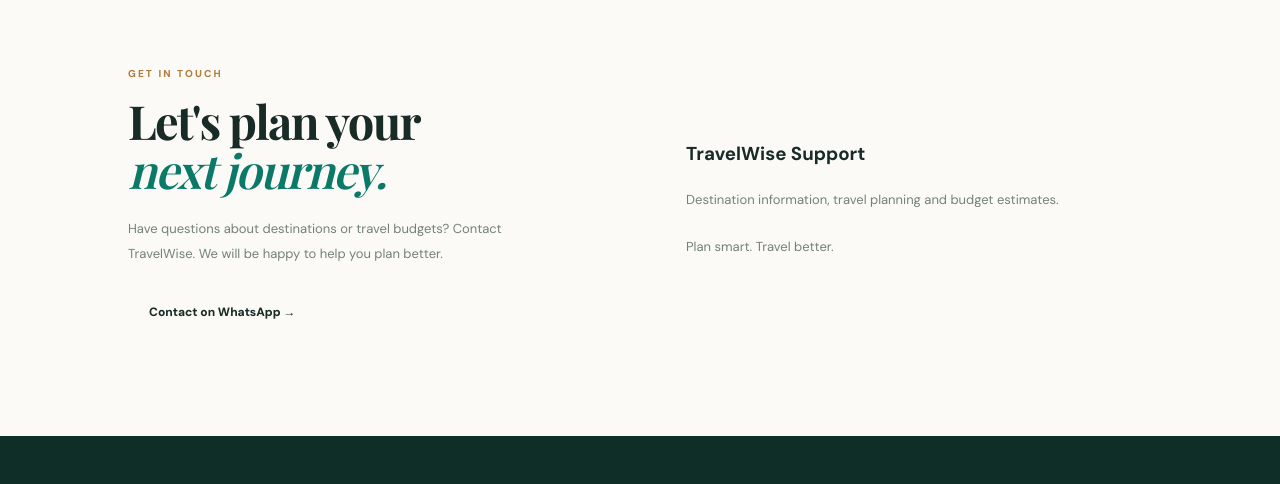
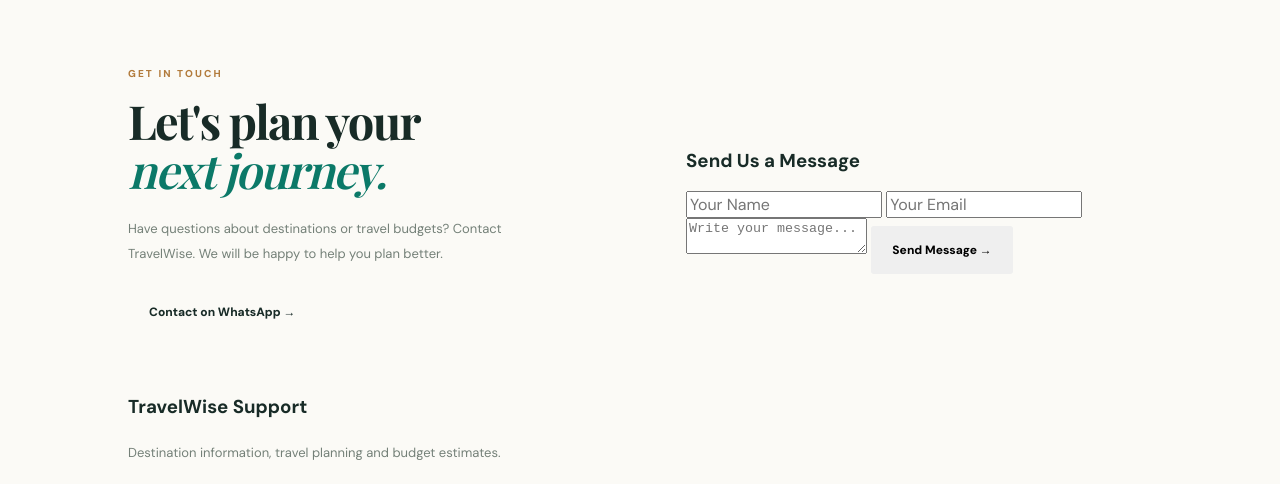
Before and after one commit to sunnyjaat889078/Trevelwise_-demo, a plain HTML site: page index.html in a window 1280 px wide. Shown: the part 3620-4104 px from the top of the page. Drawn offline with nearby package versions, Linux system fonts and the light colour scheme.

Commit message:
Add contact form to index.html
Added a contact form for user inquiries.

```diff
--- a/index.html
+++ b/index.html
@@ -106,6 +106,24 @@
       Contact on WhatsApp →
     </a>
   </div>
+  <div class="contact-form">
+  <h3>Send Us a Message</h3>
+
+  <form id="contactForm">
+    <input type="text" id="contactName"
+      placeholder="Your Name" required>
+
+    <input type="email" id="contactEmail"
+      placeholder="Your Email" required>
+
+    <textarea id="contactMessage"
+      placeholder="Write your message..." required></textarea>
+
+    <button type="submit" class="btn btn-dark">
+      Send Message →
+    </button>
+  </form>
+  </div>
   <div class="guide-copy">
     <h3>TravelWise Support</h3>
     <p>Destination information, travel planning and budget estimates.</p>
```
